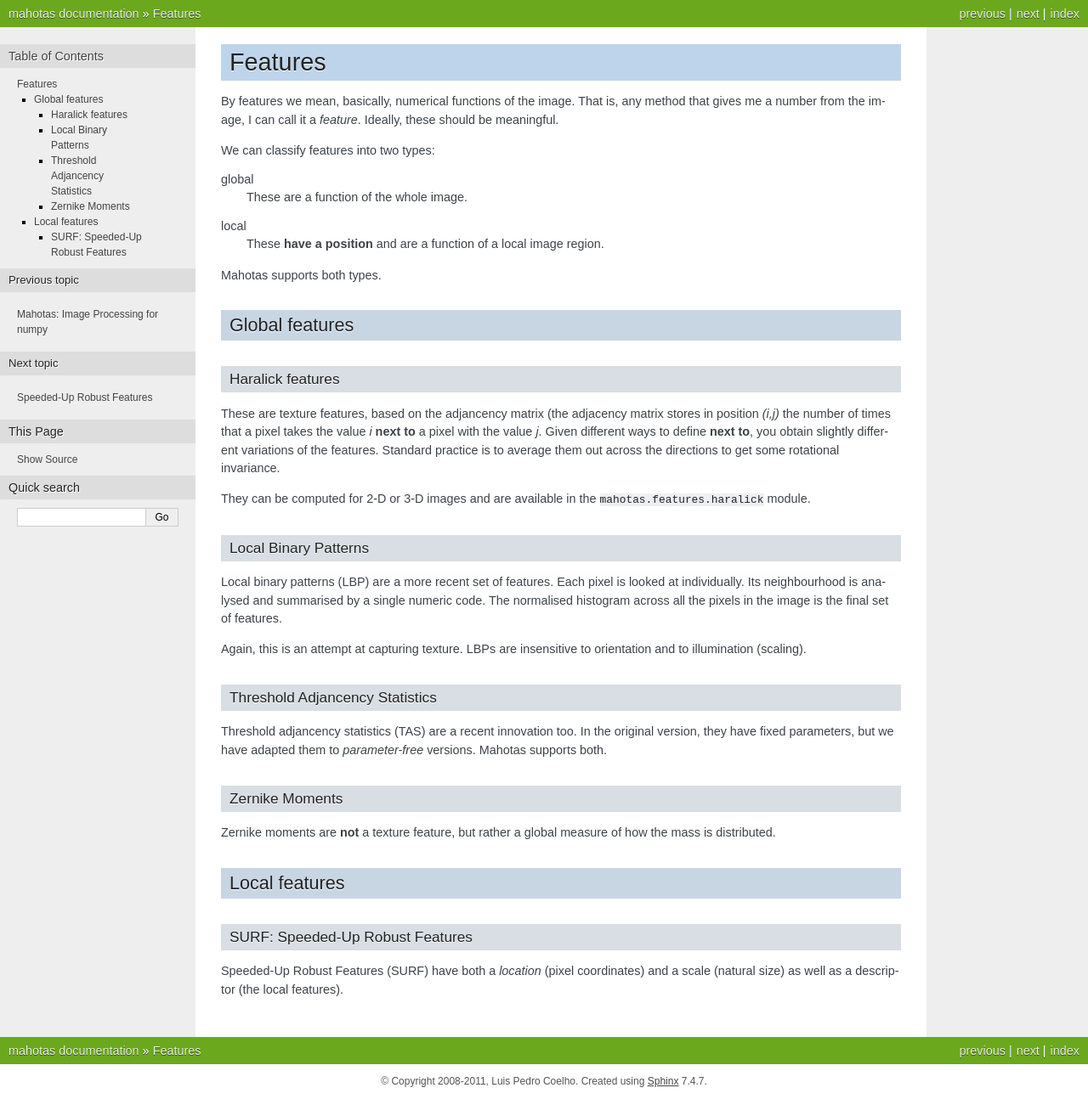
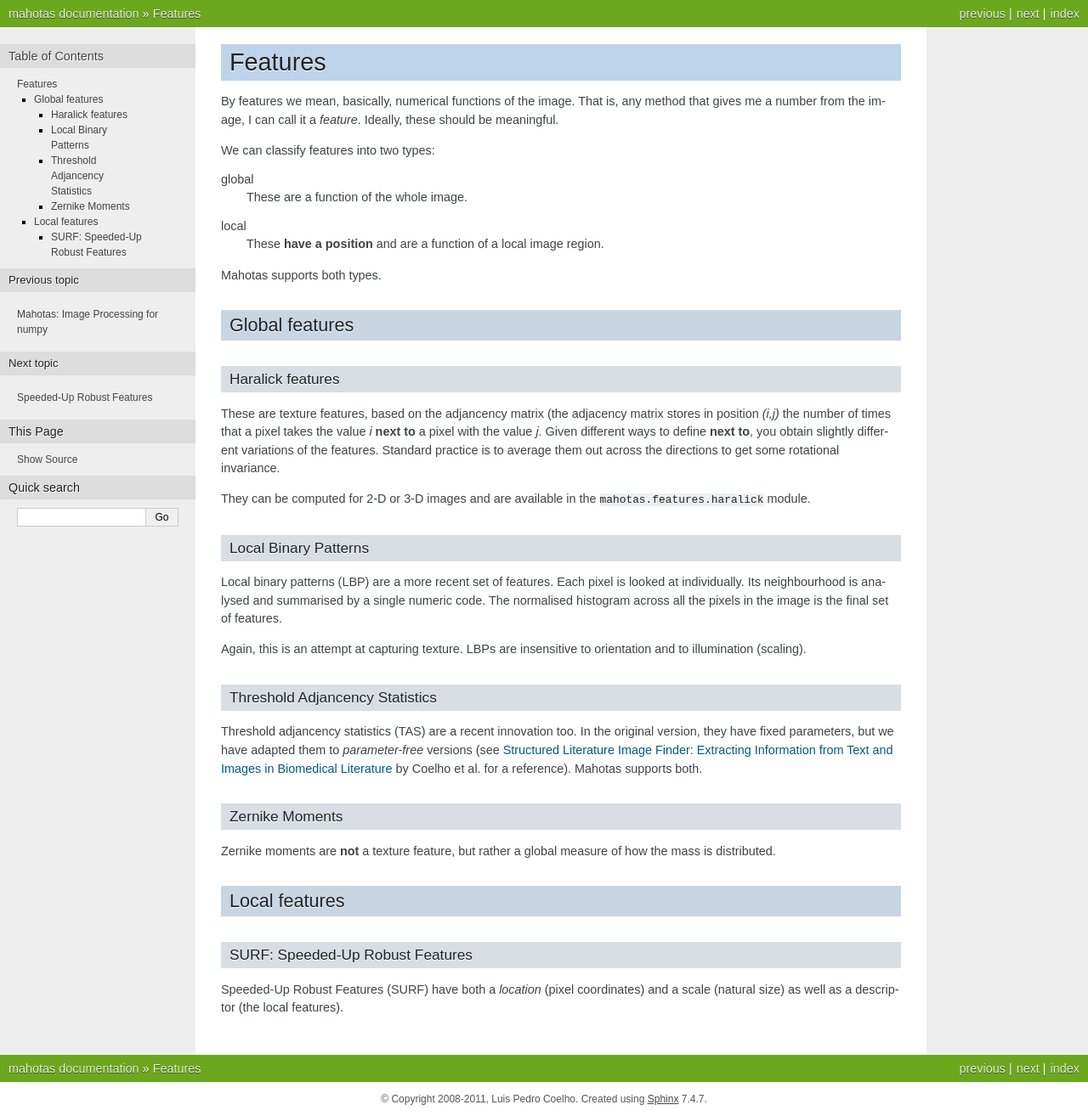
Before and after one commit to luispedro/mahotas, a Sphinx documentation site: the page built from docs/source/features.rst, in a window 1280 px wide. Shown: the whole page at 85% size. Built offline with Sphinx 7.4.7, drawn with Linux system fonts in a browser that asks for light colours; formulas are drawn with MathJax 3; before the commit the page ends 1293 px from its top, so only the background shows below that.

Commit message:
DOC Add link to pftas paper

```diff
--- a/docs/source/features.rst
+++ b/docs/source/features.rst
@@ -48,7 +48,10 @@ Threshold Adjancency Statistics
 
 Threshold adjancency statistics (TAS) are a recent innovation too. In the
 original version, they have fixed parameters, but we have adapted them to
-*parameter-free* versions. Mahotas supports both.
+*parameter-free* versions (see `Structured Literature Image Finder: Extracting
+Information from Text and Images in Biomedical Literature
+<http://dx.doi.org/10.1007/978-3-642-13131-8_4>`__ by Coelho et al. for a
+reference). Mahotas supports both.
 
 Zernike Moments
 ~~~~~~~~~~~~~~~
```
